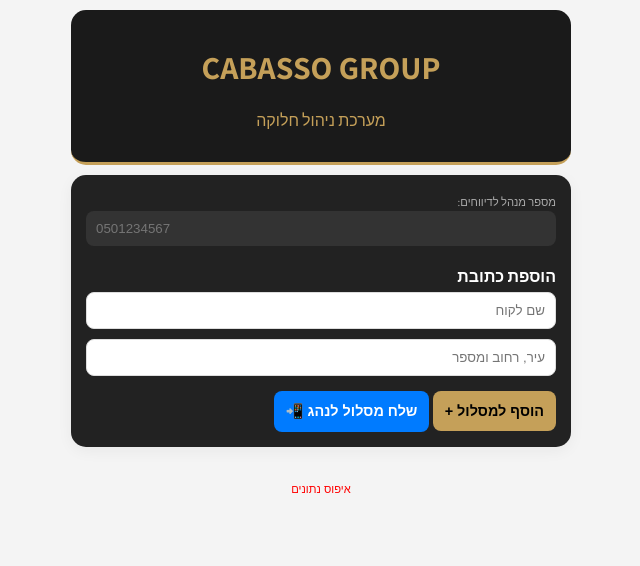
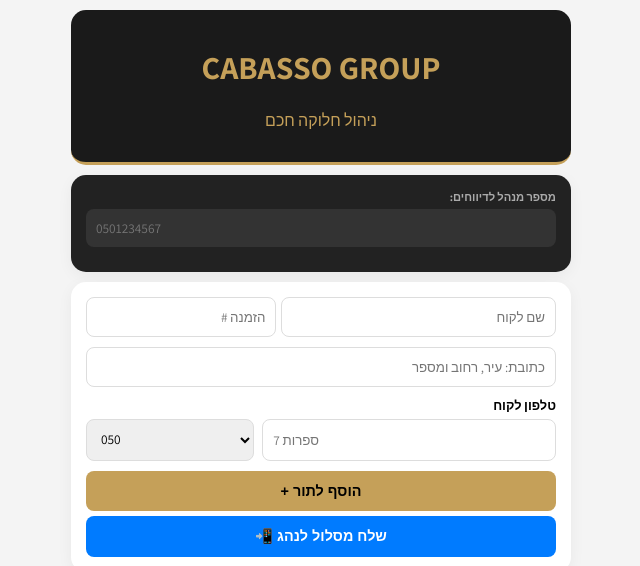
Before and after one commit to razlevistudent-bot/delivery-app, a Flask app: page / in a window 1280 px wide. Shown: the top 566 px of the page, without its empty margins (319-959 px from the left). Before the commit the page ends 493 px from the top, so only its background shows below. Run offline with Flask 3, Linux system fonts and the light colour scheme; grey boxes are pictures that could not be loaded.

Commit message:
Update index.html

```diff
--- a/templates/index.html
+++ b/templates/index.html
@@ -3,7 +3,7 @@
 <head>
     <meta charset="UTF-8">
     <meta name="viewport" content="width=device-width, initial-scale=1.0">
-    <title>Cabasso Group | Secure Delivery</title>
+    <title>Cabasso Group | Smart Logistics</title>
     <link rel="stylesheet" href="https://unpkg.com/leaflet@1.9.4/dist/leaflet.css" />
     <link href="https://fonts.googleapis.com/css2?family=Assistant:wght@300;400;700&display=swap" rel="stylesheet">
     <style>
@@ -11,20 +11,31 @@
         body { font-family: 'Assistant', sans-serif; background: var(--bg); margin: 0; padding: 10px; direction: rtl; }
         .container { max-width: 500px; margin: 0 auto; }
         header { text-align: center; padding: 15px; background: var(--brand); color: var(--gold); border-radius: 15px; margin-bottom: 10px; border-bottom: 3px solid var(--gold); }
+
         .glass-card { background: var(--white); border-radius: 15px; padding: 15px; box-shadow: 0 4px 15px rgba(0,0,0,0.05); margin-bottom: 10px; }
-        input { width: 100%; padding: 10px; border: 1px solid #ddd; border-radius: 8px; margin-bottom: 10px; box-sizing: border-box; }
+        label { display: block; margin-bottom: 5px; font-size: 0.8rem; font-weight: bold; }
+        input, select { width: 100%; padding: 10px; border: 1px solid #ddd; border-radius: 8px; margin-bottom: 10px; box-sizing: border-box; font-family: inherit; }
+
+        /* עיצוב טלפון קידומת משמאל */
+        .phone-group { display: flex; gap: 8px; direction: ltr; }
+        .phone-group select { flex: 0.35; }
+        .phone-group input { flex: 0.65; text-align: left; }
+
+        #map { height: 250px; border-radius: 12px; margin-bottom: 10px; z-index: 1; border: 1px solid #ddd; }
 
         .route-item { background: var(--white); padding: 15px; border-radius: 12px; margin-bottom: 10px; border-right: 5px solid var(--gold); position: relative; }
         .route-item.is-locked { opacity: 0.4; filter: grayscale(1); pointer-events: none; border-right-color: var(--locked); }
         .route-item.is-completed { border-right-color: var(--green); background: #f0fdf4; }
 
         .actions { display: flex; gap: 8px; margin-top: 10px; }
-        .btn { flex: 1; text-align: center; padding: 12px; border-radius: 8px; color: white; text-decoration: none; font-size: 0.9rem; font-weight: bold; border: none; cursor: pointer; }
+        .btn { flex: 1; text-align: center; padding: 12px; border-radius: 8px; color: white; text-decoration: none; font-size: 0.9rem; font-weight: bold; border: none; cursor: pointer; display: flex; align-items: center; justify-content: center; }
         .btn-waze { background: #33ccff; }
+        .btn-call { background: #555; }
         .btn-done { background: var(--brand); color: var(--gold); }
-        .btn-whatsapp { background: var(--green); width: 100%; display: block; margin-top: 10px; }
-        .btn-share { background: #007bff; color: white; margin-top: 5px; }
+        .btn-whatsapp { background: var(--green); width: 100%; margin-top: 10px; }
+        .btn-main { background: var(--gold); color: black; }
 
+        .number-marker { background: var(--brand); color: var(--gold); border: 2px solid var(--gold); border-radius: 50%; display: flex; align-items: center; justify-content: center; font-weight: bold; font-size: 14px; }
         .badge { font-size: 0.7rem; padding: 2px 8px; border-radius: 10px; background: #eee; display: inline-block; margin-bottom: 5px; }
     </style>
 </head>
@@ -33,49 +44,60 @@
 <div class="container">
     <header>
         <h1>CABASSO GROUP</h1>
-        <p id="mode-text">מערכת ניהול חלוקה</p>
+        <p id="mode-text">ניהול חלוקה חכם</p>
     </header>
 
-    <div class="glass-card" id="admin-settings" style="background: #222; color: white;">
+    <div class="glass-card" style="background: #222; color: white;">
         <label style="font-size: 0.7rem; color: #aaa;">מספר מנהל לדיווחים:</label>
         <input type="tel" id="managerPhone" placeholder="0501234567" onchange="saveManager()" style="background:#333; color:white; border:none;">
-
-        <div id="admin-tools">
-            <h3 style="margin: 10px 0 5px 0; font-size: 1rem;">הוספת כתובת</h3>
-            <input type="text" id="custName" placeholder="שם לקוח">
-            <input type="text" id="addressInput" placeholder="עיר, רחוב ומספר">
-            <button onclick="addNewLocation()" class="btn" style="background:var(--gold); color:black;">הוסף למסלול +</button>
-            <button onclick="shareToDriver()" class="btn btn-share">שלח מסלול לנהג 📲</button>
-        </div>
     </div>
 
-    <div id="addressList" style="margin-top: 15px;"></div>
+    <div id="admin-panel" class="glass-card">
+        <div style="display: flex; gap: 5px;">
+            <input type="text" id="custName" placeholder="שם לקוח" style="flex:1.5">
+            <input type="text" id="orderNum" placeholder="הזמנה #" style="flex:1">
+        </div>
+        <input type="text" id="addressInput" placeholder="כתובת: עיר, רחוב ומספר">
 
-    <center><button onclick="clearAll()" style="background:none; color:red; font-size:0.7rem; border:none; margin-top:20px; cursor:pointer;">איפוס נתונים</button></center>
+        <label>טלפון לקוח</label>
+        <div class="phone-group">
+            <select id="phonePrefix">
+                <option value="050">050</option><option value="052">052</option><option value="054">054</option>
+                <option value="053">053</option><option value="058">058</option>
+            </select>
+            <input type="tel" id="custPhone" placeholder="7 ספרות" maxlength="7">
+        </div>
+
+        <button onclick="addNewLocation()" class="btn btn-main" style="width:100%; margin-bottom:5px;">הוסף לתור +</button>
+        <button onclick="shareToDriver()" class="btn" style="background:#007bff; color:white; width:100%;">שלח מסלול לנהג 📲</button>
+    </div>
+
+    <div id="map"></div>
+    <div id="addressList"></div>
+
+    <center><button onclick="clearAll()" style="background:none; color:red; font-size:0.7rem; border:none; margin:20px 0;">איפוס מערכת</button></center>
 </div>
 
+<script src="https://unpkg.com/leaflet@1.9.4/dist/leaflet.js"></script>
 <script>
+    var map = L.map('map').setView([32.0853, 34.7818], 10);
+    L.tileLayer('https://{s}.tile.openstreetmap.org/{z}/{x}/{y}.png').addTo(map);
     var locations = [];
+    var markers = [];
     var routeId = new URLSearchParams(window.location.search).get('r');
 
-    // טעינת הגדרות
     document.getElementById('managerPhone').value = localStorage.getItem('manager_num') || '';
     function saveManager() { localStorage.setItem('manager_num', document.getElementById('managerPhone').value); }
 
     window.onload = async function() {
         if (routeId) {
-            // אם יש ID בכתובת, אנחנו במצב נהג - מסתירים כלי מנהל וטוענים מהשרת
-            document.getElementById('admin-tools').style.display = 'none';
+            document.getElementById('admin-panel').style.display = 'none';
             document.getElementById('mode-text').innerText = "מצב נהג - חלוקה מבוקרת";
-
             const res = await fetch(`/get_route/${routeId}`);
             const data = await res.json();
-            if(data.locations) {
-                locations = data.locations;
-            }
+            locations = data.locations || [];
         } else {
-            // מצב מנהל - טעינה מהזיכרון המקומי
-            locations = JSON.parse(localStorage.getItem('cabasso_strict_v1')) || [];
+            locations = JSON.parse(localStorage.getItem('cabasso_strict')) || [];
         }
         updateUI();
     };
@@ -83,29 +105,32 @@
     function updateUI() {
         const list = document.getElementById('addressList');
         list.innerHTML = '';
+        markers.forEach(m => map.removeLayer(m));
+        markers = [];
+
         let foundActive = false;
 
         locations.forEach((loc, i) => {
             const item = document.createElement('div');
             let isLocked = false;
-
             if (foundActive) isLocked = true;
             if (!loc.reported) foundActive = true;
 
             item.className = `route-item ${loc.reported ? 'is-completed' : ''} ${isLocked ? 'is-locked' : ''}`;
 
             const managerNum = document.getElementById('managerPhone').value;
-            const reportMsg = encodeURIComponent(`✅ דיווח חלוקה - Cabasso Group:\nלקוח: ${loc.custName}\nכתובת: ${loc.name}\nסטטוס: בוצע!`);
+            const reportMsg = encodeURIComponent(`💡 Cabasso Group - דיווח:\n📦 הזמנה: ${loc.orderId}\n👤 לקוח: ${loc.custName}\n📍 כתובת: ${loc.name}\n✅ בוצע!`);
             const reportUrl = `https://wa.me/972${managerNum.replace(/^0/, '')}?text=${reportMsg}`;
 
             item.innerHTML = `
                 <span class="badge">${loc.reported ? 'בוצע ודווח' : (isLocked ? '🔒 חסום' : '🚚 התחנה הבאה')}</span>
-                <div style="font-weight:bold;">${i+1}. ${loc.custName}</div>
+                <div style="font-weight:bold;">${i+1}. ${loc.custName} (#${loc.orderId})</div>
                 <div style="font-size:0.85rem; color:#666;">${loc.name}</div>
 
                 <div class="actions">
                     ${!loc.completed && !isLocked ? `
                         <a href="https://waze.com/ul?ll=${loc.lat},${loc.lng}&navigate=yes" class="btn btn-waze">Waze</a>
+                        <a href="tel:${loc.phone}" class="btn btn-call" ${!loc.phone ? 'style="display:none"' : ''}>חיוג</a>
                         <button onclick="markDone(${i})" class="btn btn-done">סיימתי</button>
                     ` : ''}
 
@@ -115,48 +140,44 @@
                 </div>
             `;
             list.appendChild(item);
+
+            const icon = L.divIcon({ className: 'number-marker', html: i + 1, iconSize: [25, 25] });
+            markers.push(L.marker([loc.lat, loc.lng], {icon}).addTo(map));
         });
-    }
-
-    function markDone(i) {
-        locations[i].completed = true;
-        if (routeId) syncWithServer();
-        updateUI();
-    }
-
-    function markReported(i) {
-        locations[i].reported = true;
-        if (routeId) syncWithServer();
-        setTimeout(updateUI, 1000);
-    }
-
-    async function syncWithServer() {
-        if (!routeId) return;
-        await fetch(`/update_status/${routeId}`, {
-            method: 'POST',
-            headers: {'Content-Type': 'application/json'},
-            body: JSON.stringify({ locations: locations, driver_pos: {} })
-        });
+        if(markers.length > 0) map.fitBounds(new L.featureGroup(markers).getBounds().pad(0.2));
     }
 
     async function addNewLocation() {
         const addr = document.getElementById('addressInput').value;
-        const name = document.getElementById('custName').value;
+        const prefix = document.getElementById('phonePrefix').value;
+        const num = document.getElementById('custPhone').value;
         if(!addr) return;
-
         const res = await fetch(`https://nominatim.openstreetmap.org/search?format=json&q=${encodeURIComponent(addr)}&limit=1`);
         const data = await res.json();
-
         if (data.length > 0) {
             locations.push({
-                name: addr, custName: name || 'לקוח',
+                name: addr, custName: document.getElementById('custName').value || 'לקוח',
+                orderId: document.getElementById('orderNum').value || '0000',
+                phone: num ? prefix + num : '',
                 lat: parseFloat(data[0].lat), lng: parseFloat(data[0].lon),
                 completed: false, reported: false
             });
-            localStorage.setItem('cabasso_strict_v1', JSON.stringify(locations));
+            localStorage.setItem('cabasso_strict', JSON.stringify(locations));
             updateUI();
-            document.getElementById('addressInput').value = '';
-            document.getElementById('custName').value = '';
+            ['addressInput','custName','orderNum','custPhone'].forEach(id => document.getElementById(id).value = '');
+        }
+    }
+
+    function markDone(i) { locations[i].completed = true; sync(); updateUI(); }
+    function markReported(i) { locations[i].reported = true; sync(); setTimeout(updateUI, 1000); }
+
+    async function sync() {
+        if (routeId) {
+            await fetch(`/update_status/${routeId}`, {
+                method: 'POST',
+                headers: {'Content-Type': 'application/json'},
+                body: JSON.stringify({ locations })
+            });
         }
     }
 
@@ -168,10 +189,10 @@
         });
         const data = await res.json();
         const link = `${window.location.origin}/?r=${data.route_id}`;
-        window.open(`https://wa.me/?text=${encodeURIComponent("היי, זה מסלול החלוקה המבוקר שלך: " + link)}`, '_blank');
+        window.open(`https://wa.me/?text=${encodeURIComponent("הנה מסלול החלוקה המבוקר: " + link)}`, '_blank');
     }
 
-    function clearAll() { if(confirm("למחוק הכל?")) { locations = []; localStorage.removeItem('cabasso_strict_v1'); updateUI(); } }
+    function clearAll() { if(confirm("למחוק הכל?")) { locations = []; localStorage.removeItem('cabasso_strict'); updateUI(); } }
 </script>
 </body>
 </html>
```
